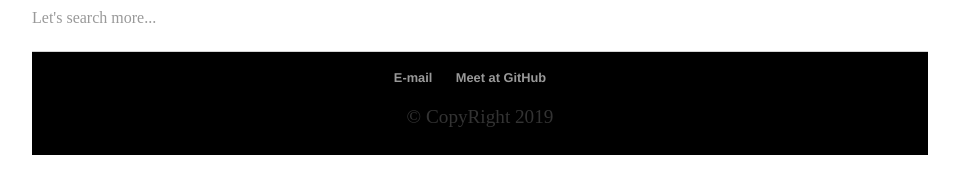
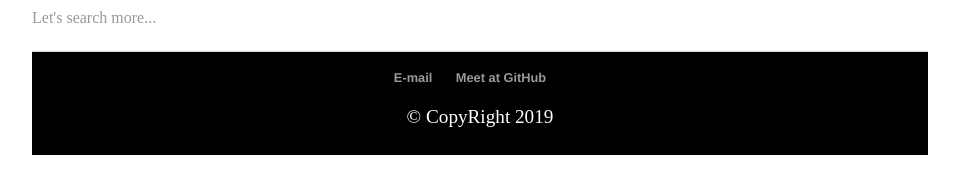
Before and after one commit to SaultBase/SaultBase.github.io, a Jekyll site: the page built from index.html, in a window 1280 px wide. Shown: the part 243-437 px from the top of the page, without its empty margins (160-1119 px from the left). Built offline with Jekyll 4.4.1, drawn with Linux system fonts in a browser that asks for light colours.

Commit message:
Update main.css

```diff
--- a/css/main.css
+++ b/css/main.css
@@ -36,6 +36,9 @@ footer {
     background-color: black;
     padding: 5px;
 }
+footer p {
+    color: white;
+}
 
 ul.posts {
     margin: 20px auto 40px;
```
